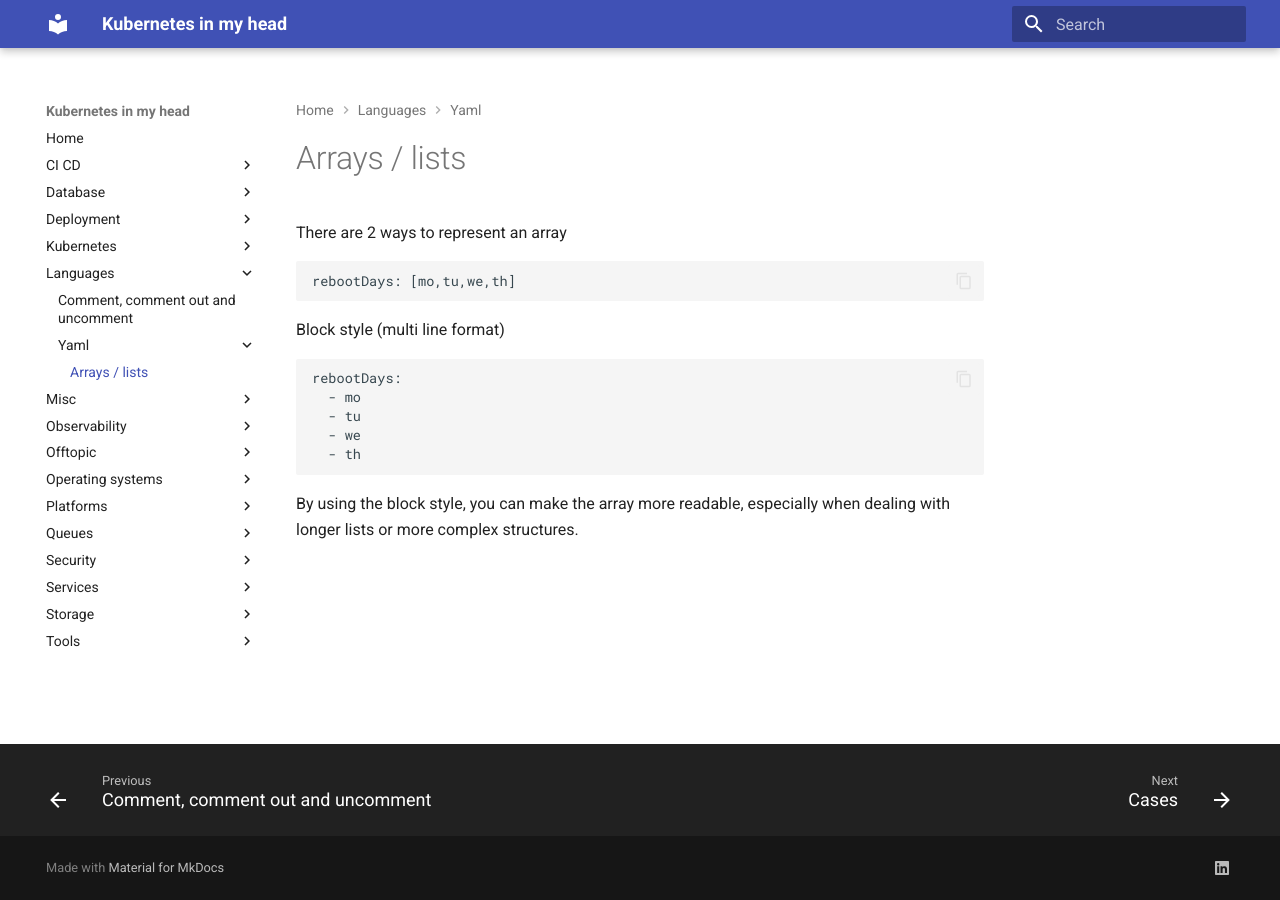
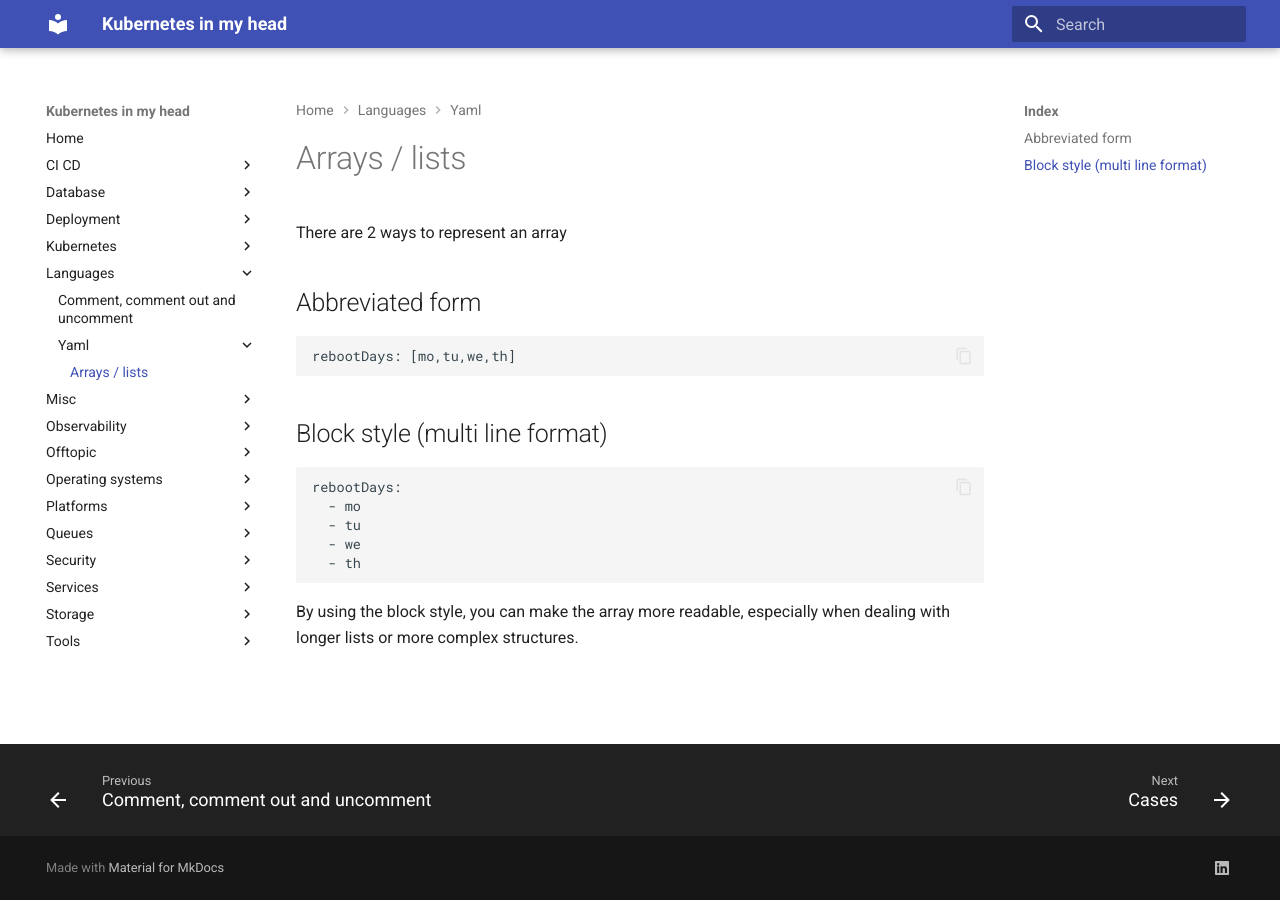
Before and after one commit to jorgelon/kubernetesinmyhead.net, an MkDocs documentation site: the page built from docs/languages/yaml/arrays.md, in a window 1280 px wide. Built offline with MkDocs 1.6.1 and Material for MkDocs 9.7.7, drawn with Linux system fonts in a browser that asks for light colours.

Commit message:
add sections

````diff
--- a/docs/languages/yaml/arrays.md
+++ b/docs/languages/yaml/arrays.md
@@ -1,12 +1,14 @@
 # Arrays / lists
 
 There are 2 ways to represent an array
+
+## Abbreviated form
 
 ```yaml
 rebootDays: [mo,tu,we,th]
 ```
 
-Block style (multi line format)
+## Block style (multi line format)
 
 ```yaml
 rebootDays:
````
